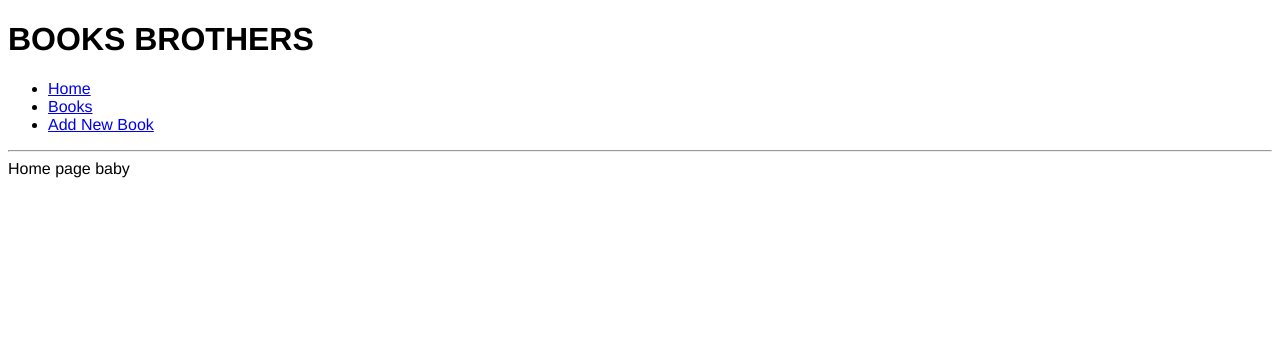
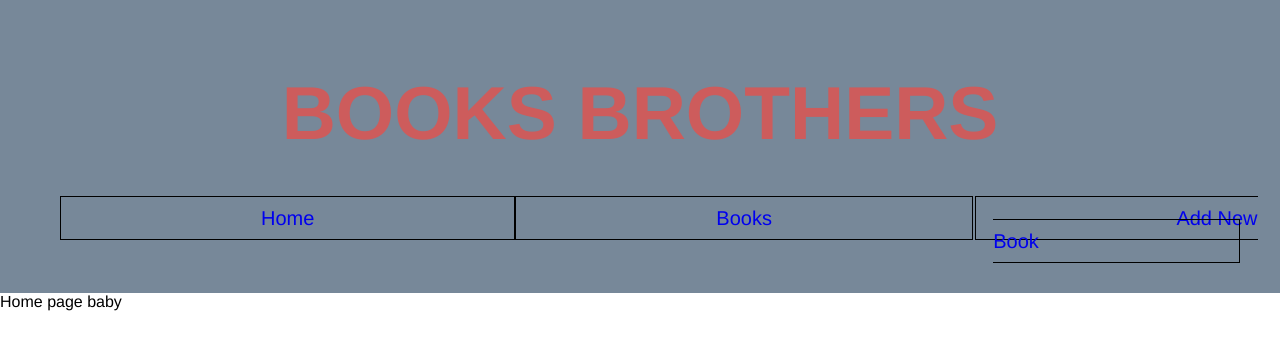
Before and after one commit to Osh2/week4_one_to_many_lab, a Flask app: page / in a window 1280 px wide. Shown: the top 350 px of the page. Run offline with Flask 2, Linux system fonts and the light colour scheme.

Commit message:
added a little css, needs more

```diff
--- a/static/style.css
+++ b/static/style.css
@@ -1,3 +1,36 @@
 body{
   font-family: "Helvetica", arial, sans-serif; font-size: 16px;
+  margin: 0;
+  padding: 0;
 }
+
+body > header {
+  background-color: lightslategray;
+  color: indianred;
+  padding: 20px;
+
+
+}
+
+body > header > h1{
+  font-size: 75px;
+  text-align: center;
+  justify-content: space-between;
+}
+
+body > header > nav > ul > li > a {
+  text-decoration: none;
+  border: solid black 1px;
+  padding: 10px 200px;
+
+
+}
+
+body > header > nav > ul {
+  list-style: none;
+  text-align: center;
+  display: flex;
+  justify-content: space-around;
+  font-size: 20px;
+
+}
--- a/templates/base.html
+++ b/templates/base.html
@@ -18,7 +18,6 @@
       </ul>
     </nav>
   </header>
-  <hr>
   <div class="container">
     {% block content %}
     {% endblock %}
```
